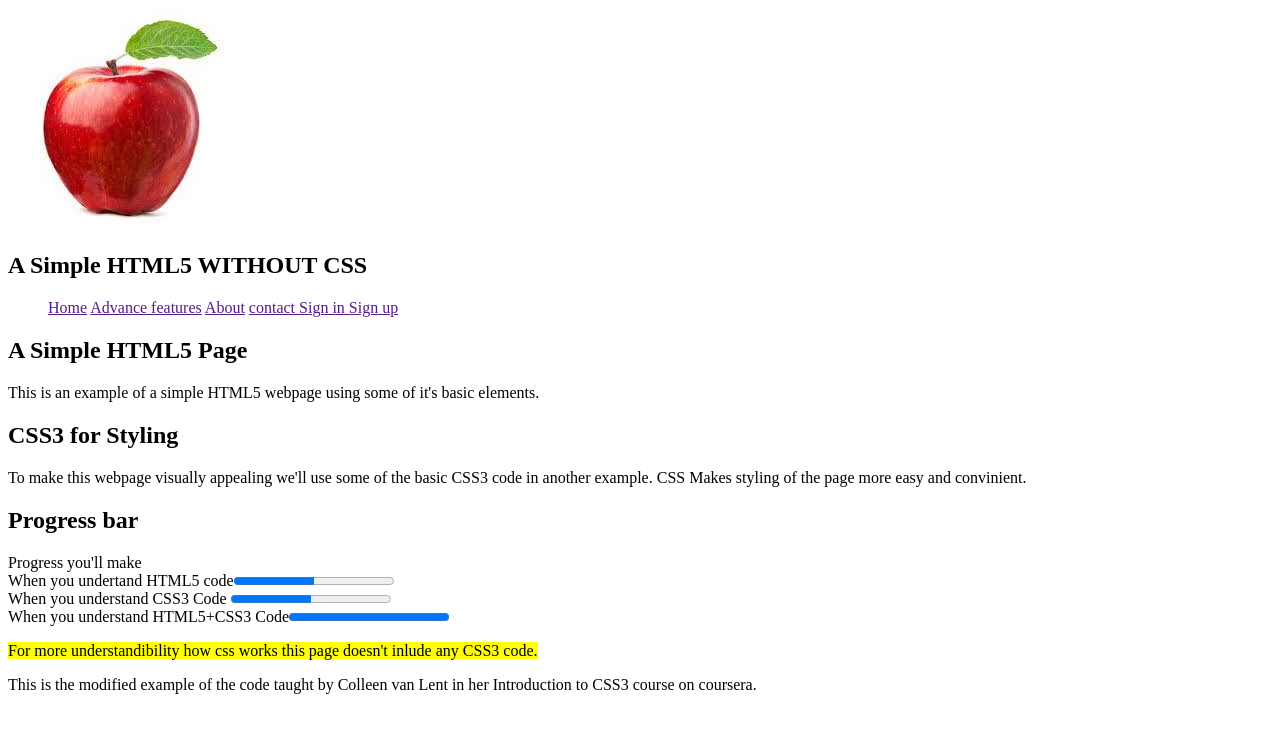
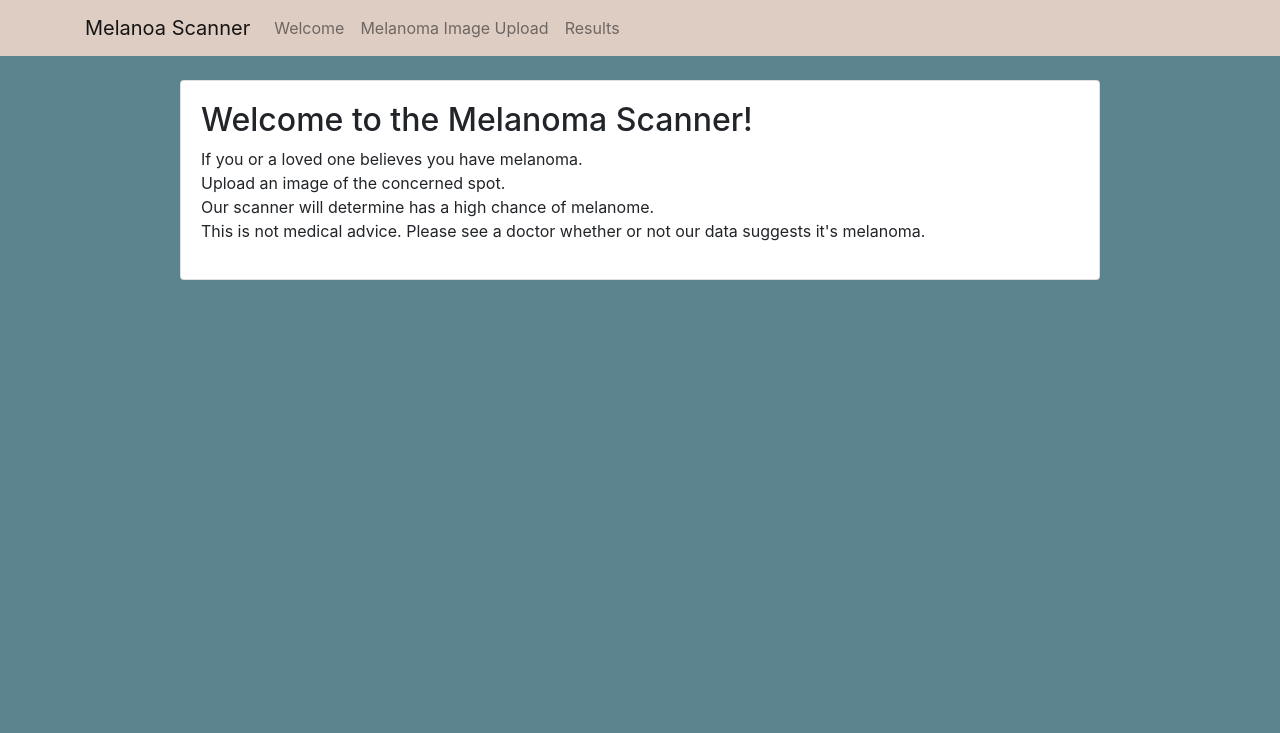
Before and after one commit to rishixyz9/Melanoma-Detector, a Django app: template DjangoSite/App/templates/App/home.html in a window 1280 px wide. Shown: the top 733 px of the page. Run offline with Django 3.2, Linux system fonts and the light colour scheme; the template is opened without the code that fills it, so the values that code supplies are empty; some libraries are stand-ins or nearby versions.

Commit message:
Used Vitor Freitas base.html, upload.html, app.css
Created basic webpage template using Vitor's awesome code. Added naming conventions for our project. Added a new page to nav bar called Results. Updated the welcome page. Updated the view.py for results.

```diff
--- /dev/null
+++ b/DjangoSite/App/static/App/css/app.css
@@ -0,0 +1,3 @@
+body {
+    background-color: #5c848e;
+  }
--- /dev/null
+++ b/DjangoSite/App/templates/App/base.html
@@ -0,0 +1,49 @@
+<!---from https://github.com/sibtc/django-upload-example/blob/master/mysite/templates/base.html-->
+{% load static %}<!doctype html>
+<html lang="en">
+<head>
+  <meta charset="utf-8">
+  <meta name="viewport" content="width=device-width, initial-scale=1, shrink-to-fit=no">
+  <link rel="stylesheet" href="https://stackpath.bootstrapcdn.com/bootstrap/4.1.3/css/bootstrap.min.css" integrity="sha384-MCw98/SFnGE8fJT3GXwEOngsV7Zt27NXFoaoApmYm81iuXoPkFOJwJ8ERdknLPMO" crossorigin="anonymous">
+  <link rel="stylesheet" type="text/css" href="{% static 'css/app.css' %}">
+  <title>{% block title %}Melanoma Scanner{% endblock %}</title>
+</head>
+<body>
+  <nav class="navbar navbar-expand-lg navbar-light mb-4" style="background-color:#decdc3">
+    <div class="container">
+      <a class="navbar-brand" href="{% url 'app-home' %}">Melanoa Scanner</a>
+      <button class="navbar-toggler" type="button" data-toggle="collapse" data-target="#navbarSupportedContent" aria-controls="navbarSupportedContent" aria-expanded="false" aria-label="Toggle navigation">
+        <span class="navbar-toggler-icon"></span>
+      </button>
+      <div class="collapse navbar-collapse" id="navbarSupportedContent">
+        <ul class="navbar-nav">
+          <li class="nav-item">
+            <a class="nav-link" href="{% url 'app-home' %}">Welcome</a>
+          </li>
+          <li class="nav-item">
+            <a class="nav-link" href="{% url 'app-upload' %}">Melanoma Image Upload</a>
+          </li>
+          <li class="nav-item">
+            <a class="nav-link" href="{% url 'app-result' %}">Results</a>
+          </li>
+        </ul>
+      </div>
+    </div>
+  </nav>
+  <div class="container">
+    <div class="row justify-content-center">
+      <div class="col-lg-10 col-md-12">
+        <div class="card mb-4">
+          <div class="card-body">
+            {% block content %}
+            {% endblock %}
+          </div>
+        </div>
+      </div>
+    </div>
+  </div>
+  <script src="https://code.jquery.com/jquery-3.3.1.slim.min.js" integrity="sha384-q8i/X+965DzO0rT7abK41JStQIAqVgRVzpbzo5smXKp4YfRvH+8abtTE1Pi6jizo" crossorigin="anonymous"></script>
+  <script src="https://cdnjs.cloudflare.com/ajax/libs/popper.js/1.14.3/umd/popper.min.js" integrity="sha384-ZMP7rVo3mIykV+2+9J3UJ46jBk0WLaUAdn689aCwoqbBJiSnjAK/l8WvCWPIPm49" crossorigin="anonymous"></script>
+  <script src="https://stackpath.bootstrapcdn.com/bootstrap/4.1.3/js/bootstrap.min.js" integrity="sha384-ChfqqxuZUCnJSK3+MXmPNIyE6ZbWh2IMqE241rYiqJxyMiZ6OW/JmZQ5stwEULTy" crossorigin="anonymous"></script>
+</body>
+</html>
--- a/DjangoSite/App/templates/App/home.html
+++ b/DjangoSite/App/templates/App/home.html
@@ -1,63 +1,12 @@
-{% load static %}
+{% extends 'base.html' %}
 
-<!DOCTYPE html>
-<html lang="en">
-    <head>
-        <meta charset="utf-8">
-        <title> </title>
-    </head>
-  <body>
-    <img src="apple.jpg">
-    <header>
-      <hgroup>
-        <h1> {{stats}}</h1>
-        <h1> {{img_src}} </h1>
-        <h2> A Simple HTML5 WITHOUT CSS</h2>
-      </hgroup>
-      <nav>
-        <ul>
-          <a href="">Home</a>
-            <a href="">Advance features</a>
-          <a href=""> About</a>
-          <a href=""> contact </a>
-          <a href=""> Sign in </a>
-          <a href=""> Sign up </a>
-          </ul>
-        </nav>
-    </header>
+  {% block content %}
+  <h2>Welcome to the Melanoma Scanner!</h2>
+  <p>
+    If you or a loved one believes you have melanoma.<br>
+    Upload an image of the concerned spot.<br>
+    Our scanner will determine has a high chance of melanome.<br>
+    This is not medical advice. Please see a doctor whether or not our data suggests it's melanoma.
+  </p>
 
-    <section>
-      <h2>A Simple HTML5 Page</h2>
-      <p>
-        This is an example of a simple HTML5 webpage using some of it's basic elements.
-        </p>
-      </section>
-
-    <section>
-      <h2> CSS3 for Styling</h2>
-      <p>
-        To make this webpage visually appealing we'll use some of the basic CSS3 code in another example. CSS Makes styling of the page more easy and convinient.
-        </p>
-      </section>
-
-    <section>
-      <h2> Progress bar </h2>
-       <p>
-        Progress you'll make<br>
-        When you undertand HTML5 code<progress max="100" value=50></progress><br>
-        When you understand CSS3 Code <progress max="100" value=50></progress><br>
-        When you understand HTML5+CSS3 Code<progress max=100 value=100></progress>
-      </p>
-    </section>
-
-  <section>
-    <mark> For more understandibility how css works this page doesn't inlude any CSS3 code.</mark>
-  </section>
-
-
-    <footer>
-      <p>
-        This is the modified example of the code taught by Colleen van Lent in her Introduction to CSS3 course on coursera.</p>
-      </footer>
-    </body>
-  </html>
+  {% endblock %}
--- a/DjangoSite/DjangoSite/settings.py
+++ b/DjangoSite/DjangoSite/settings.py
@@ -56,7 +56,9 @@ ROOT_URLCONF = 'DjangoSite.urls'
 TEMPLATES = [
     {
         'BACKEND': 'django.template.backends.django.DjangoTemplates',
-        'DIRS': [],
+        'DIRS': [
+            os.path.join(BASE_DIR, 'App/templates/App')
+        ],
         'APP_DIRS': True,
         'OPTIONS': {
             'context_processors': [
```
Also changed, not shown: DjangoSite/App/templates/App/result.html (+7 -0 lines), DjangoSite/App/templates/App/upload.html (+13 -15 lines), DjangoSite/App/views.py (+8 -4 lines), DjangoSite/App/migrations/0001_initial.py (added), DjangoSite/db.sqlite3.
